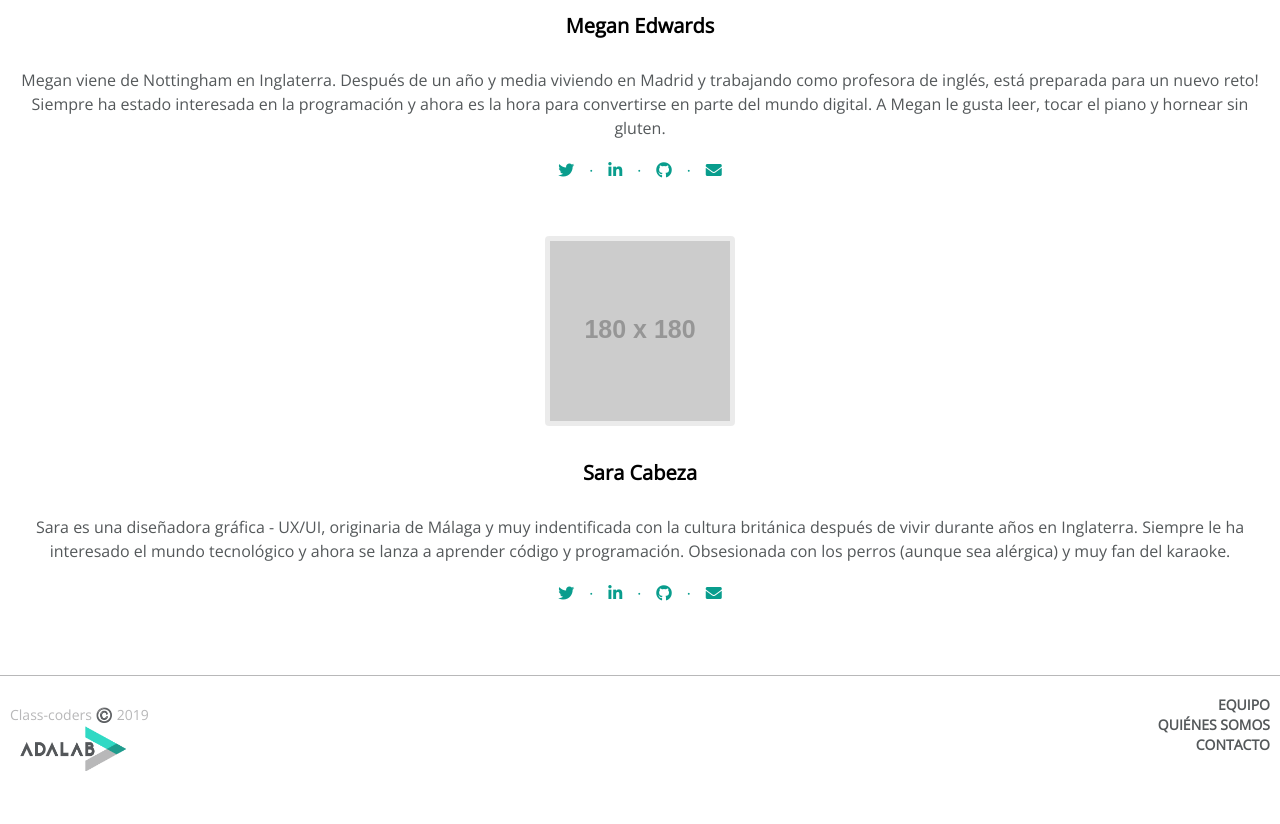
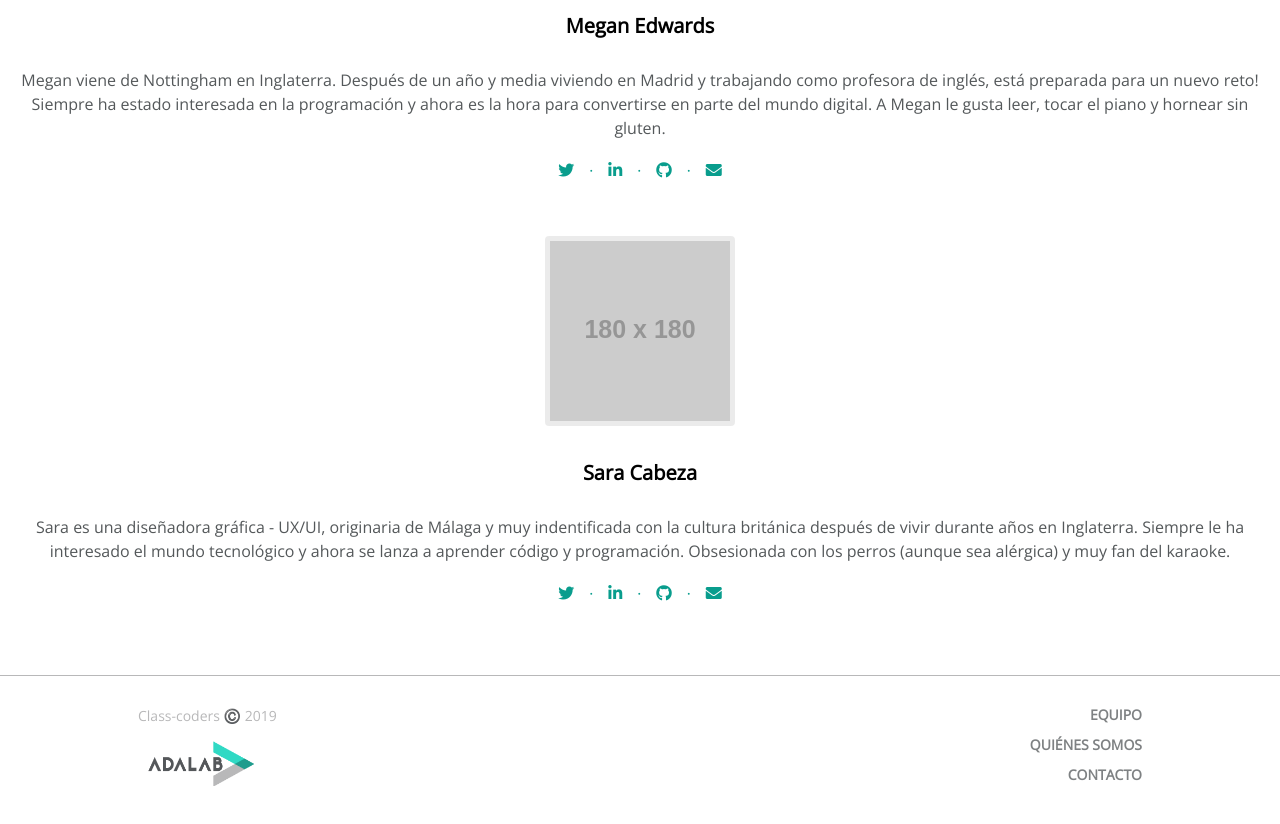
Before and after one commit to Adalab/f-m1-class-coders, a plain HTML site: page index unificado.html in a window 1280 px wide. Shown: the part 2554-3378 px from the top of the page. Before the commit the page ends 3329 px from the top, so only its background shows below. Drawn offline with nearby package versions, Linux system fonts and the light colour scheme; placeholder pictures from the web are drawn by us.

Commit message:
fix footer on tablet and web size

```diff
--- a/css/styles.css
+++ b/css/styles.css
@@ -311,28 +311,57 @@ footer {
         position: relative;
         left: -20%;
     }
+    /*footer*/
     footer {
-        height: 100px;
+        height: 170px;
+        width: 100%;
         flex-direction: row;
-        align-items: space-between;
+        justify-content: space-between;
+        align-items: flex-start;
         box-sizing: border-box;
-        padding: 10px;
-
     }
     .footer_menu {
+        width: 324px;
+        height: 90px;
         flex-grow: 1;
-        margin-top: 0;
+        margin: 24px 45px 56px 0;
+        line-height: 30px;
+        font-family: Opensans, semibold;
     }
     .menu_bottom  {
         align-items: flex-end;
+        height: 90px;
+        opacity: 0.75;
     }
     .logo_bottom {
       position: absolute;
       margin-top: 10px;
-      top: 40px;
-      left: 10px;
+      top: 45px;
+      left: 45px;
     }
    .copyright {
-       margin-top: 0;
+       width: 172px;
+       height: 20px;
+       margin-top: 30px;
+       margin-left: 45px;
    }
 }
+
+@media all and (min-width:1200px) {
+    footer {
+        height: 161px;
+    }
+    .footer_menu {
+        margin-right: 138px;
+        margin-bottom: 47px;
+    }
+    .copyright {
+        margin-left: 138px;
+        margin-bottom: 15px;
+    }
+    .logo_bottom {
+        margin-top: 0;
+        top: 65px;
+      left: 138px;
+    }
+}
```
